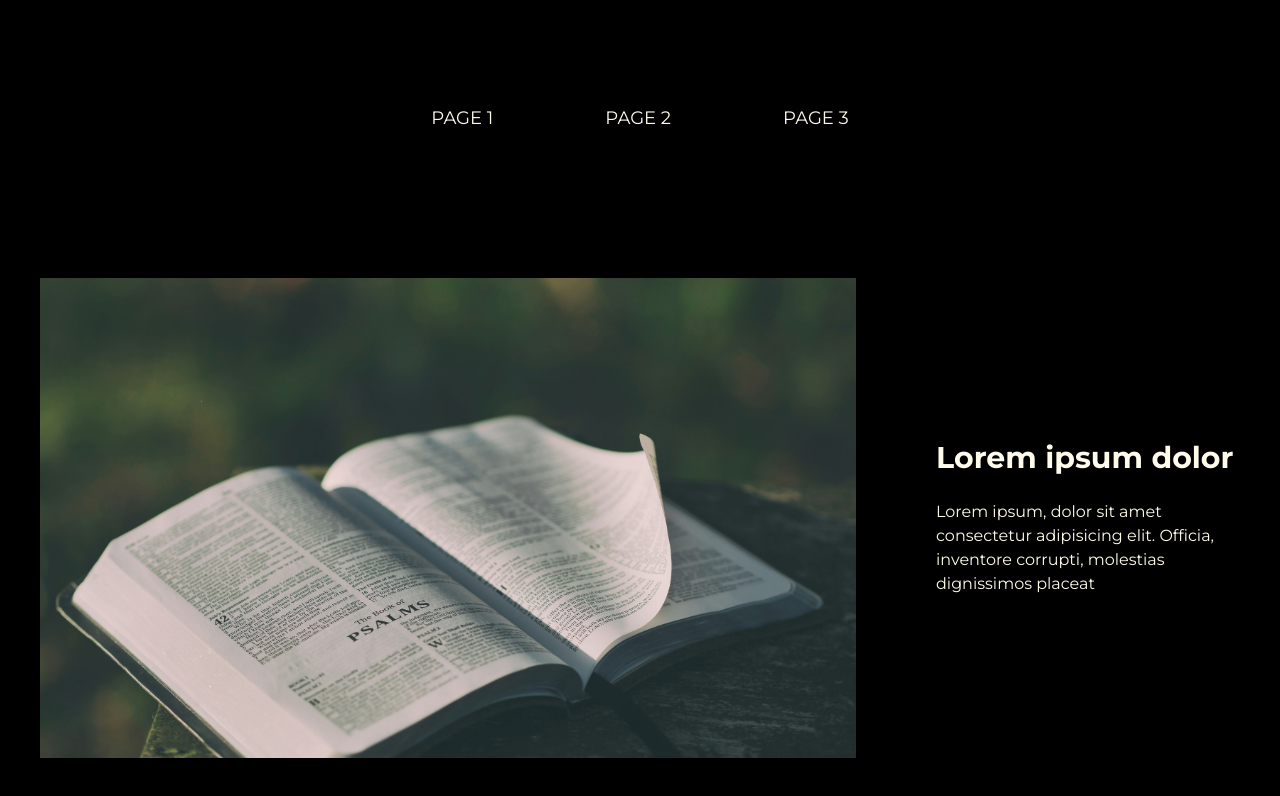
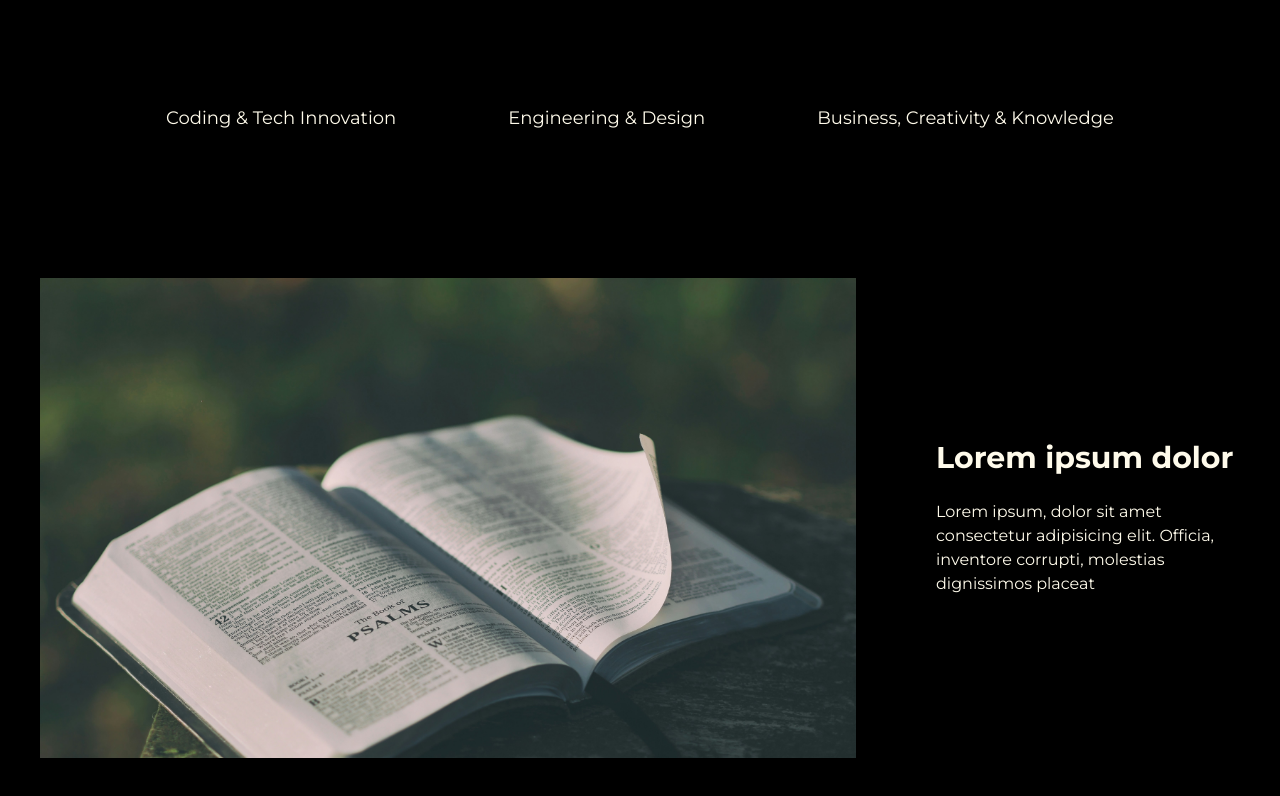
Before and after one commit to ankitku3101/festronix, a Next.js app: page / in a window 1280 px wide. Shown: the part 802-1598 px from the top of the page. Built offline with nearby package versions, Linux system fonts and the light colour scheme.

Commit message:
Alignment centered when screen size reduces fixed. and button are redirecting to different pages.

```diff
--- a/sections/EventShowCase.tsx
+++ b/sections/EventShowCase.tsx
@@ -3,6 +3,7 @@
 import { useState, useEffect } from "react"
 import { Button } from "@/components/ui/button"
 import Image from "next/image"
+import Link from "next/link"
 
 const ImageCarousel = () => {
     const [currentImageIndex, setCurrentImageIndex] = useState(0)
@@ -66,13 +67,19 @@ const EventShowCase = () => {
                 PAGE 3
             </Button> */}
             <Button variant={'ghost'} className='text-lg px-6 py-3 transition duration-300 ease-in-out hover:bg-[#303030] hover:outline'>
-                PAGE 1
+              <Link href={'/events/tech/'}>
+                Coding & Tech Innovation
+              </Link>
             </Button>
             <Button variant={'ghost'} className='text-lg px-6 py-3 transition duration-300 ease-in-out hover:bg-[#303030] hover:outline'>
-                PAGE 2
+              <Link href={'/events/engineering'}>
+                Engineering & Design
+              </Link>
             </Button>
             <Button variant={'ghost'} className='text-lg px-6 py-3 transition duration-300 ease-in-out hover:bg-[#303030] hover:outline'>
-                PAGE 3
+              <Link href={'/events/non-tech'}>
+                Business, Creativity & Knowledge
+              </Link>
             </Button>
         </div>
         <div className='h-7/10 flex flex-col sm:flex-row items-center justify-center text-amber-50 w-full'>
@@ -80,7 +87,7 @@ const EventShowCase = () => {
                 <ImageCarousel/>
             </div>
 
-            <div className="flex items-center justify-center text-amber-50 sm:w-3/10 w-full sm:h-full h-3/10 p-10">
+            <div className="flex items-center justify-center text-amber-50 sm:w-3/10 w-full sm:h-full h-3/10 p-10 text-center sm:text-left">
                 <article>
                     <p className="text-3xl font-bold">Lorem ipsum dolor</p>
                     <br />
```
